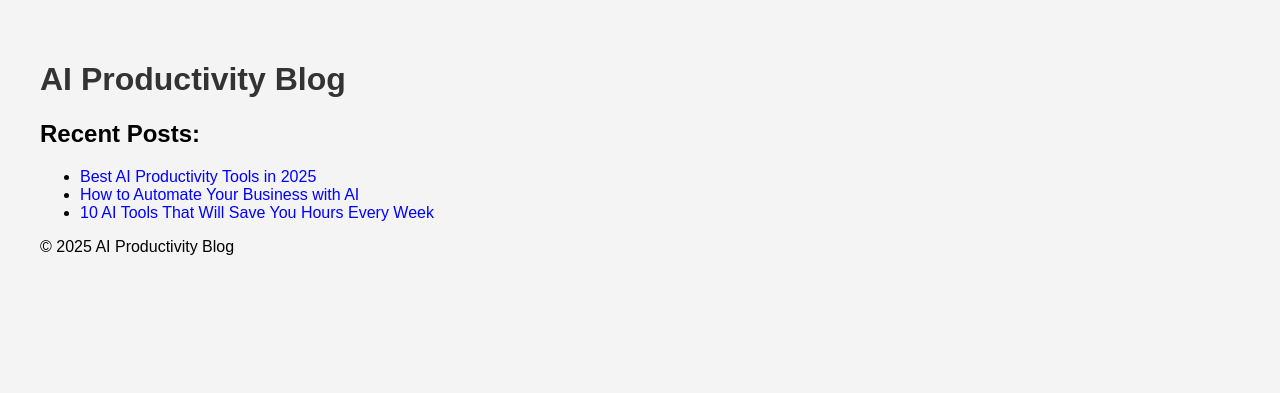
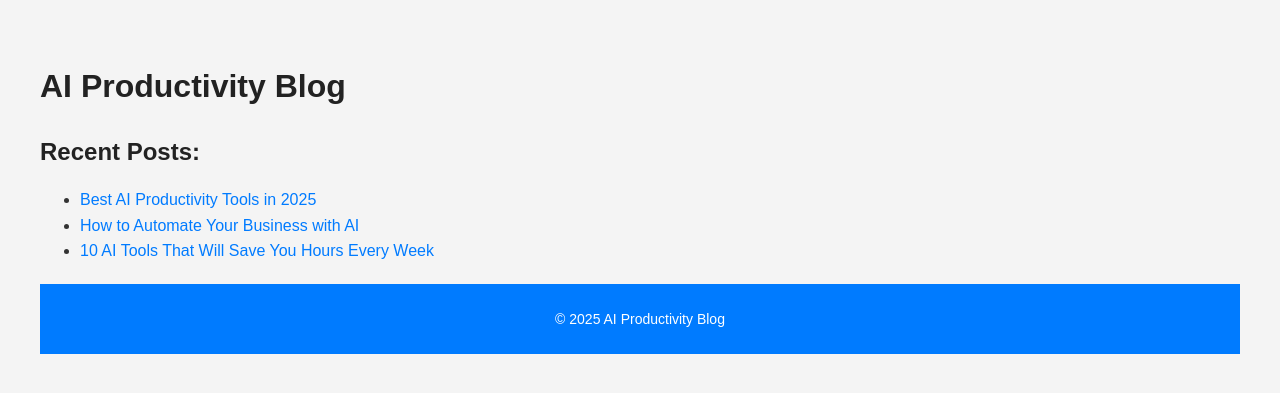
Before and after one commit to peterb45/ai-productivity-blog, a Jekyll site: the page built from README.md, in a window 1280 px wide. Shown: the top 393 px of the page. Built offline with Jekyll 4.4.1, drawn with Linux system fonts in a browser that asks for light colours; our own code applies the rules of GitHub Pages for plain Markdown files.

Commit message:
Update style.css

```diff
--- a/assets/css/style.css
+++ b/assets/css/style.css
@@ -1,19 +1,80 @@
+/* Base styling */
 body {
     font-family: Arial, sans-serif;
     margin: 20px;
     padding: 20px;
     background-color: #f4f4f4;
+    color: #333;
+    line-height: 1.6;
 }
 
-h1 {
-    color: #333;
+/* Header styling */
+h1, h2, h3 {
+    color: #222;
+    margin-bottom: 10px;
 }
 
+/* Links */
 a {
-    color: blue;
+    color: #007bff;
     text-decoration: none;
 }
 
 a:hover {
     text-decoration: underline;
 }
+
+/* Navigation Bar */
+nav {
+    background: #007bff;
+    padding: 10px;
+    text-align: center;
+}
+
+nav a {
+    color: #fff;
+    padding: 10px 15px;
+    text-decoration: none;
+    font-weight: bold;
+}
+
+nav a:hover {
+    background: #0056b3;
+    border-radius: 5px;
+}
+
+/* Content Wrapper */
+.container {
+    max-width: 800px;
+    margin: 0 auto;
+    padding: 20px;
+    background: #fff;
+    box-shadow: 0 0 10px rgba(0, 0, 0, 0.1);
+    border-radius: 5px;
+}
+
+/* Blog Post Styling */
+.post-title {
+    font-size: 24px;
+    font-weight: bold;
+}
+
+.post-meta {
+    font-size: 14px;
+    color: #777;
+}
+
+.post-content {
+    font-size: 16px;
+    text-align: justify;
+}
+
+/* Footer */
+footer {
+    text-align: center;
+    margin-top: 20px;
+    padding: 10px;
+    background: #007bff;
+    color: #fff;
+    font-size: 14px;
+}
```
